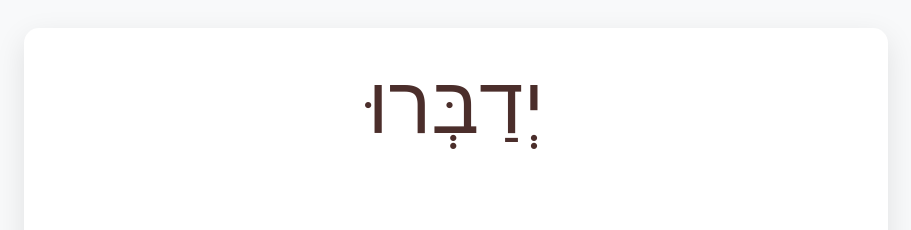
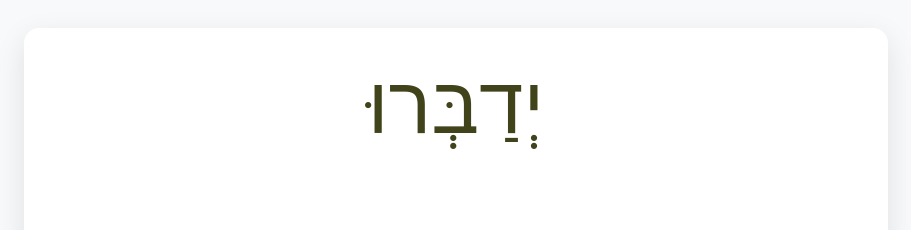
Before and after one commit to m-Drent/Hebrew-Verb-Parsing, a plain HTML site: page index.html in a window 1280 px wide. Shown: the top 230 px of the page, without its empty margins (184-1095 px from the left). Drawn offline with Linux system fonts and the light colour scheme.

Commit message:
Update index.html

```diff
--- a/index.html
+++ b/index.html
@@ -8,7 +8,7 @@
         body { font-family: 'SBL Hebrew', sans-serif; background: #f8f9fa; display: flex; justify-content: center; padding: 20px; }
         .app-container { background: white; padding: 2rem; border-radius: 15px; box-shadow: 0 10px 30px rgba(0,0,0,0.1); width: 100%; max-width: 800px; text-align: center; }
 
-        .hebrew-word { font-size: 5rem; margin-bottom: 30px; direction: rtl; color: #4b2e2b; min-height: 120px; }
+        .hebrew-word { font-size: 5rem; margin-bottom: 30px; direction: rtl; color: #41431b; min-height: 120px; }
 
         /* Grid Layout */
         .parsing-grid { display: grid; grid-template-columns: repeat(5, 1fr); gap: 15px; margin-bottom: 30px; }
```
